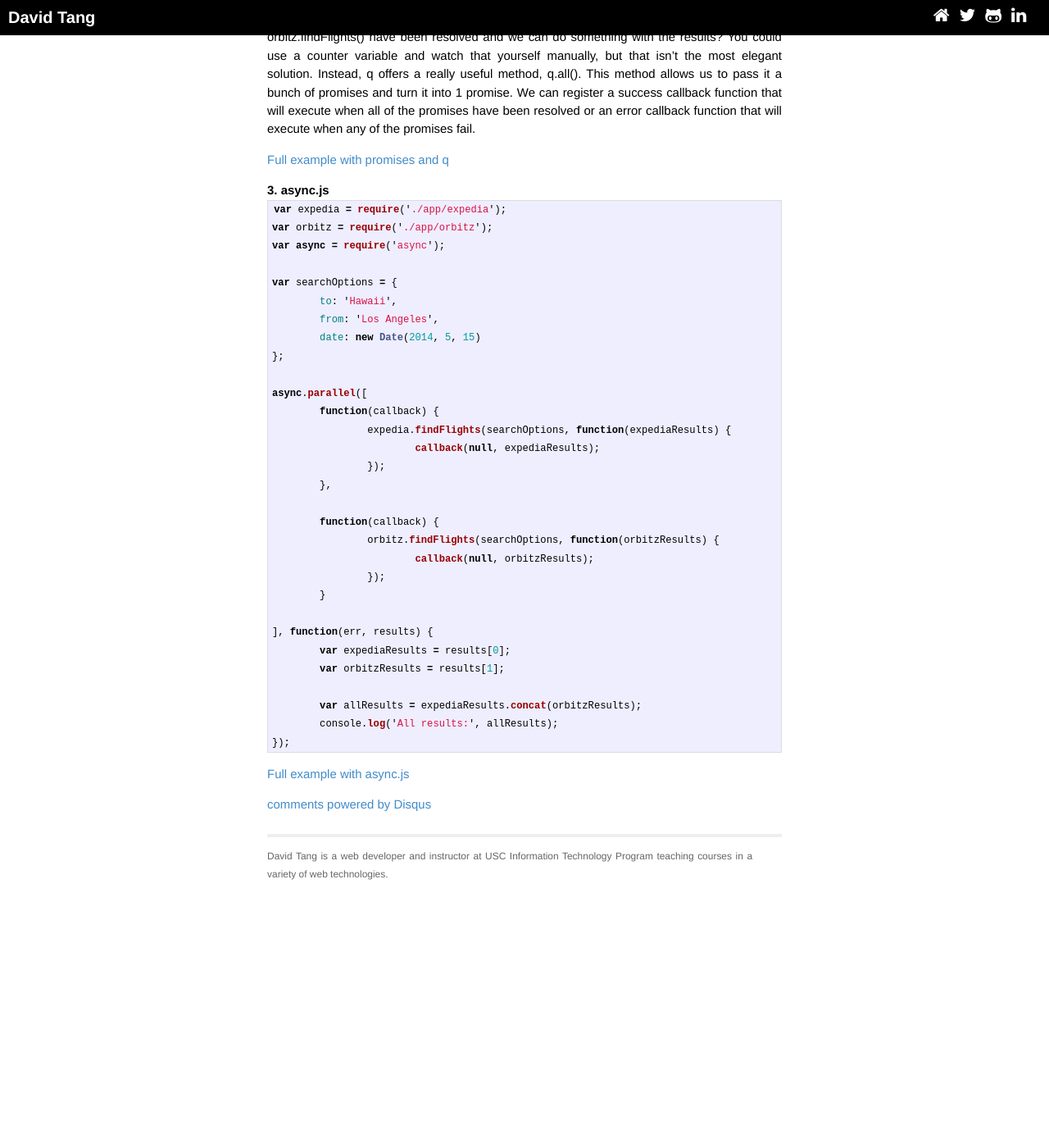
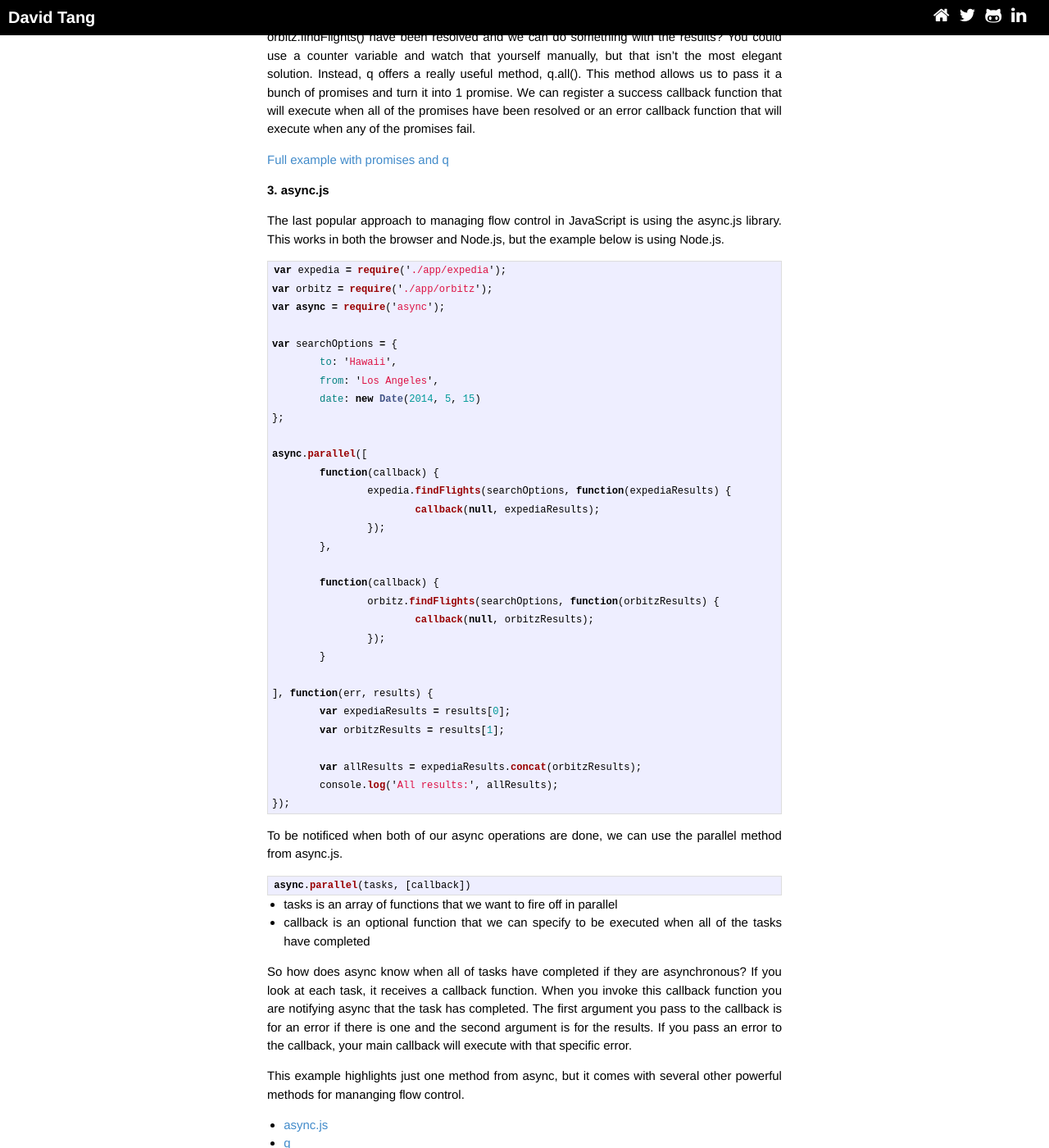
Before and after one commit to iamdtang/skaterdav85.github.io, a Jekyll site: the page built from _posts/2014-06-27-JavaScript-Flow-Control.markdown, in a window 1280 px wide and 1400 px high, scrolled down 3155 px. Shown: the whole window at 82% size. Built offline with Jekyll 4.4.1, drawn with Linux system fonts in a browser that asks for light colours; nearby versions of some CDN libraries; Markdown is read by kramdown in place of the engine named in the settings; comment, search, counter and statistics services are not loaded; before the commit the page ends 4245 px from its top, so only the background shows below that.

Commit message:
Update 2014-06-27-JavaScript-Flow-Control.markdown

````diff
--- a/_posts/2014-06-27-JavaScript-Flow-Control.markdown
+++ b/_posts/2014-06-27-JavaScript-Flow-Control.markdown
@@ -127,6 +127,8 @@ So how can we be notified when both of our promise objects from expedia.findFlig
 
 ### 3. async.js
 
+The last popular approach to managing flow control in JavaScript is using the async.js library. This works in both the browser and Node.js, but the example below is using Node.js.
+
 ```js
 var expedia = require('./app/expedia');
 var orbitz = require('./app/orbitz');
@@ -160,4 +162,20 @@ async.parallel([
 });
 ```
 
+To be notificed when both of our async operations are done, we can use the parallel method from async.js.
+
+```js
+async.parallel(tasks, [callback])
+```
+
+* tasks is an array of functions that we want to fire off in parallel
+* callback is an optional function that we can specify to be executed when all of the tasks have completed
+
+So how does async know when all of tasks have completed if they are asynchronous? If you look at each task, it receives a callback function. When you invoke this callback function you are notifying async that the task has completed. The first argument you pass to the callback is for an error if there is one and the second argument is for the results. If you pass an error to the callback, your main callback will execute with that specific error.
+
+This example highlights just one method from async, but it comes with several other powerful methods for mananging flow control.
+
+* [async.js](https://www.npmjs.org/package/async)
+* [q](https://www.npmjs.org/package/q)
+
 [Full example with async.js](https://github.com/ITP-Webdev/flow-control-exercises/tree/solution-async)
````
